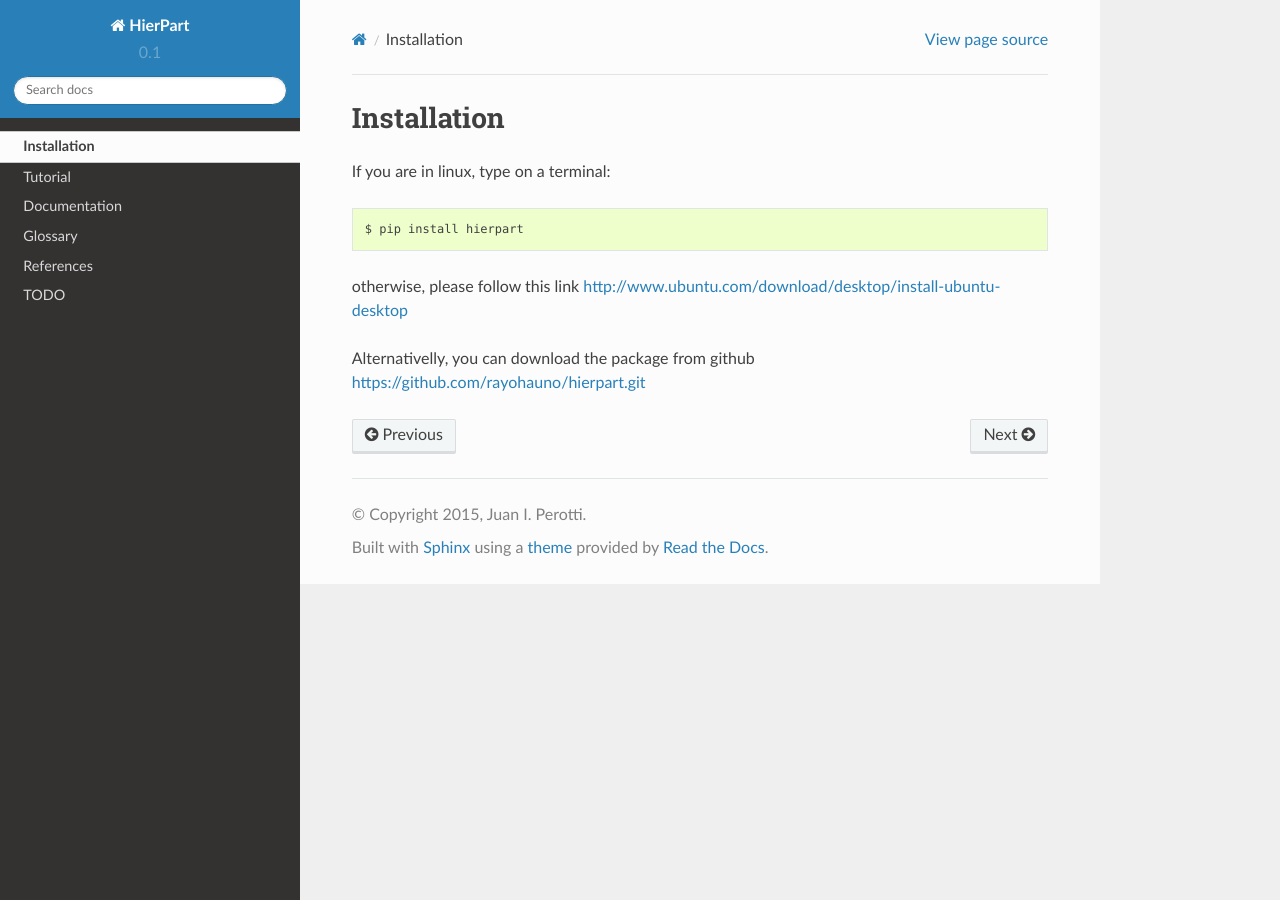
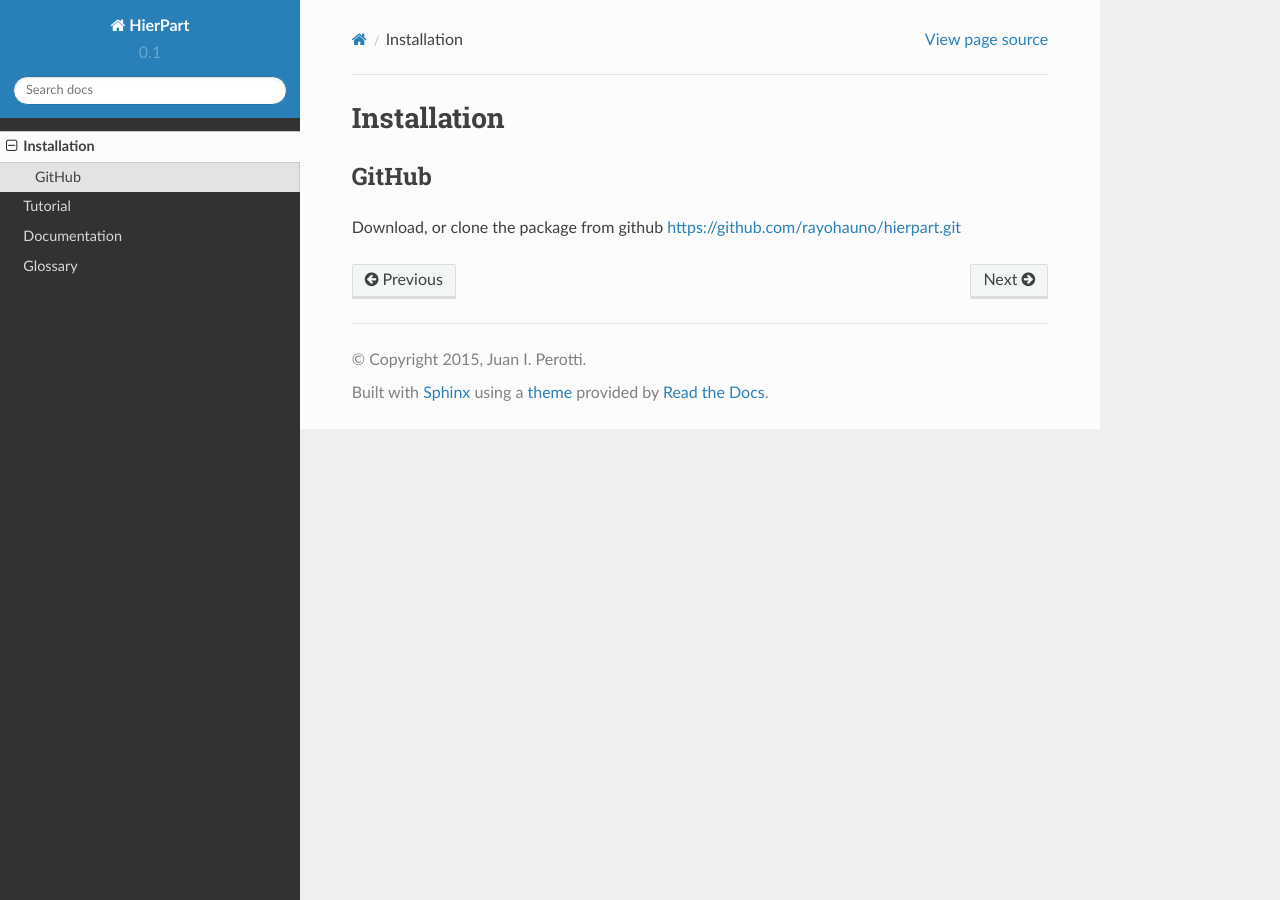
Before and after one commit to rayohauno/hierpart, a Sphinx documentation site: the page built from doc/installation.rst, in a window 1280 px wide. Built offline with Sphinx 7.4.7 and the Read the Docs theme 2.0.0, drawn with Linux system fonts in a browser that asks for light colours.

Commit message:
Progress

```diff
--- a/doc/index.rst
+++ b/doc/index.rst
@@ -23,8 +23,8 @@ Table of Contents:
    tutorial
    documentation
    glossary
-   references
-   todo
+
+.. include:: references.rst
 
 ..
     Typically, the idea is compare the performance of different community detection algorithms. For example, a bunch of benchmark tests, in the form of reference networks with planted community structures, are feeded to the community detection algorithms. Then, the *normalized* mutual information is used to compare the community structure identified by each algorithm, with the planted one. A normalized mutual information equal to one, indicates a perfect match, and a value close to zero, a bad result.
--- a/doc/installation.rst
+++ b/doc/installation.rst
@@ -1,10 +1,25 @@
 Installation
 ============
 
-If you are in linux, type on a terminal::
+GitHub
+------
 
-    $ pip install hierpart
+Download, or clone the package from github https://github.com/rayohauno/hierpart.git
 
-otherwise, please follow this link http://www.ubuntu.com/download/desktop/install-ubuntu-desktop
 
-Alternativelly, you can download the package from github https://github.com/rayohauno/hierpart.git
+..
+   TODO
+   ====
+
+..
+   PIP
+   ---
+
+..
+   If you are in linux, type on a terminal::
+
+..
+      $ pip install hierpart
+
+..
+   otherwise, please follow this link http://www.ubuntu.com/download/desktop/install-ubuntu-desktop
--- a/doc/references.rst
+++ b/doc/references.rst
@@ -5,4 +5,3 @@ Bibliography
 ++++++++++++
 
 .. [1] Juan I. Perotti, Claudio J. Tessone, Guido Caldarelli, *The Hierarchical Mutual Information for the Comparison of Hierarchical Community Structures*, [arXiv:....] (2015)
-.. [2] ...
```
Also changed, not shown: other parts of doc/index.rst (+1 -1 lines), doc/_todo.rst (renamed from doc/todo.rst).
